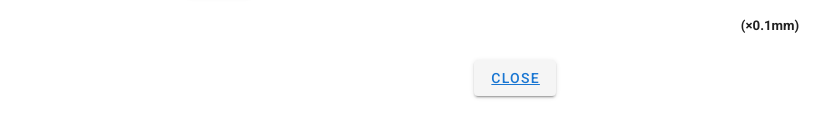
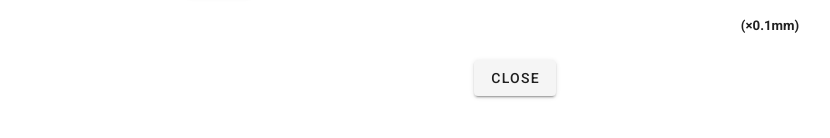
Before and after one commit to SakuraOnozuka/taue_gui, a Vue app: page /config_mode in a window 1280 px wide. Shown: the part 184-322 px from the top of the page, without its empty margins (125-955 px from the left). Built offline with nearby package versions, Linux system fonts and the light colour scheme.

Commit message:
ページ変更方法の変更

```diff
--- a/src/store/index.ts
+++ b/src/store/index.ts
@@ -15,7 +15,7 @@ export default new Vuex.Store({
   },
   mutations: {
     click_top(state){
-      state.config_mode_y ++
+      state.config_mode_y++
     },
     click_left(state){
       state.config_mode_x--
--- a/src/views/TheConfigMode.vue
+++ b/src/views/TheConfigMode.vue
@@ -15,8 +15,11 @@
       </v-col>
     </v-row>
     <v-row class="mt-6">
-      <v-btn style="margin: 0 auto;">
-        <router-link to="/">close</router-link>
+      <v-btn
+          style="margin: 0 auto;"
+          @click="toMainView"
+      >
+        close
       </v-btn>
     </v-row>
   </v-container>
@@ -42,6 +45,9 @@ export default Vue.extend({
     },
     click_bottom() {
       this.$store.commit("click_bottom")
+    },
+    toMainView() {
+      this.$router.push('/')
     }
   },
   computed: {
@@ -56,7 +62,4 @@ export default Vue.extend({
 </script>
 
 <style scoped>
-.center{
-  text-align: center;
-}
 </style>
--- a/src/views/TheMainView.vue
+++ b/src/views/TheMainView.vue
@@ -4,7 +4,10 @@
       <h3>{{this.message}}</h3>
     </div>
     <div class="center mt-3">
-      <img class="mr-3" src="https://placehold.jp/150x150.png">
+      <img
+          class="mr-3"
+          src="https://placehold.jp/150x150.png"
+      >
       <img src="https://placehold.jp/150x150.png">
     </div>
     <div>
@@ -14,8 +17,9 @@
       <v-btn
           class="mr-3"
           style="float: right"
+          @click="toConfigMode"
       >
-        <router-link to="/config_mode">config mode</router-link>
+        config mode
       </v-btn>
     </div>
   </div>
@@ -33,7 +37,12 @@ export default Vue.extend({
     layer() {
       return this.$store.state.layer
     },
+    },
+  methods: {
+    toConfigMode() {
+      this.$router.push('/config_mode')
     }
+  }
   })
 </script>
 
```
